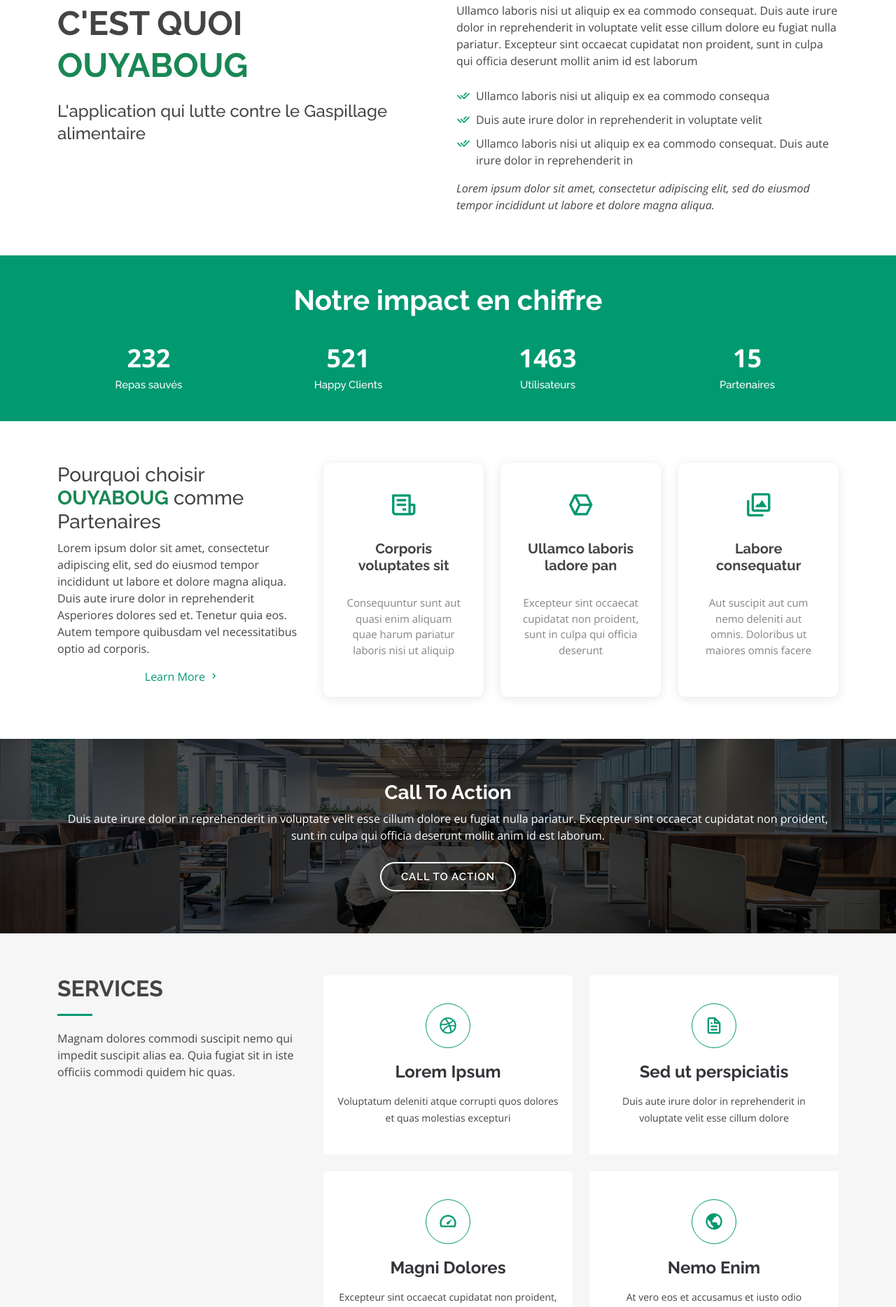
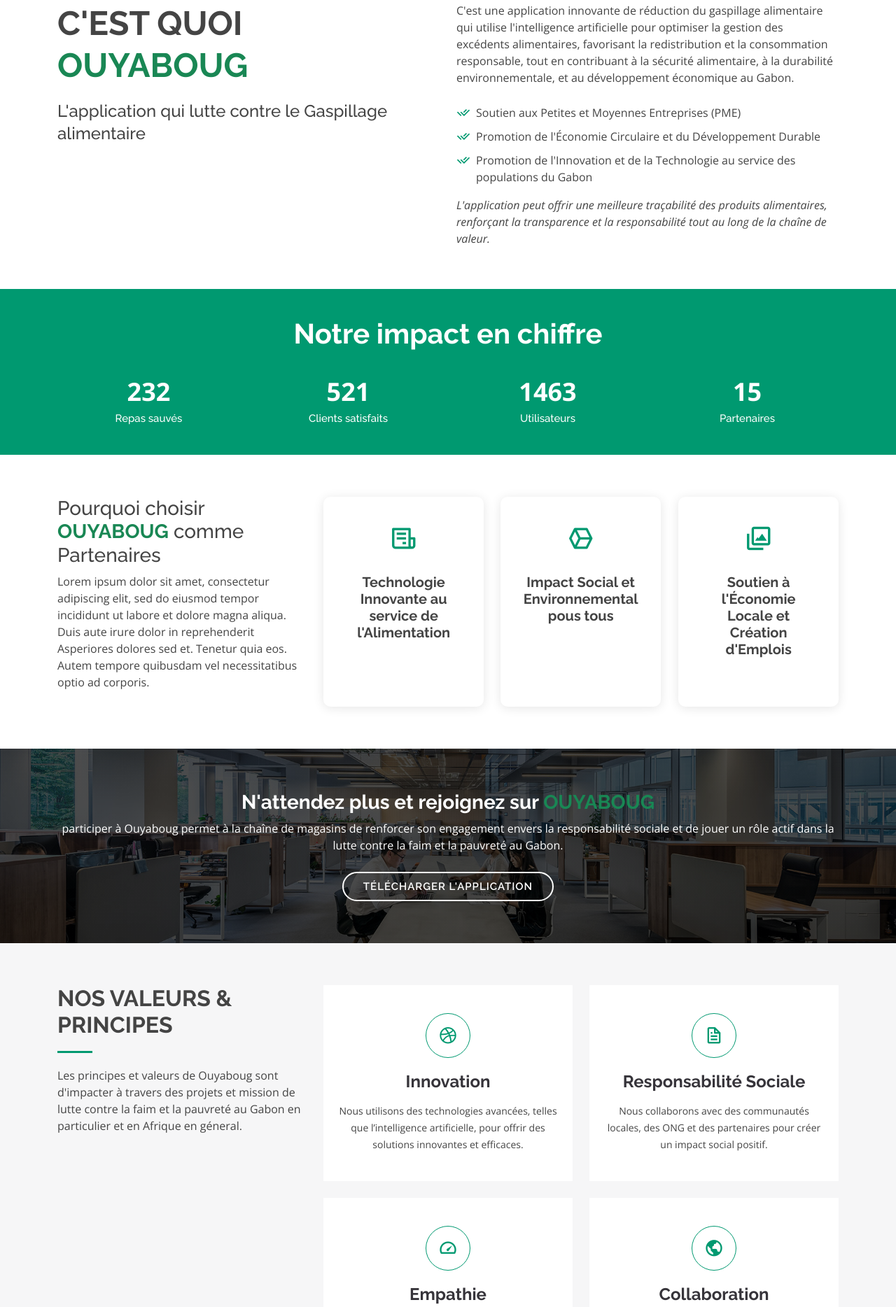
Before and after one commit to abraham241/OUYABOUG, a plain HTML site: page index.html in a window 1280 px wide. Shown: the part 773-2641 px from the top of the page at 70% size. Drawn offline with nearby package versions, Linux system fonts and the light colour scheme.

Commit message:
conception

```diff
--- a/index.html
+++ b/index.html
@@ -74,7 +74,7 @@
               </ul>
             </li> -->
             <li><a class="nav-link scrollto" href="#contact">Contact</a></li>
-            <li><a class="getstarted scrollto" href="#about">Get Started</a></li>
+            <li><a class="getstarted scrollto" href="#about">Télécharger l'application</a></li>
           </ul>
           <i class="bi bi-list mobile-nav-toggle"></i>
         </nav><!-- .navbar -->
@@ -141,18 +141,15 @@
           </div>
           <div class="col-lg-6 pt-4 pt-lg-0" data-aos="fade-left" data-aos-delay="200">
             <p>
-              Ullamco laboris nisi ut aliquip ex ea commodo consequat. Duis aute irure dolor in reprehenderit in voluptate
-              velit esse cillum dolore eu fugiat nulla pariatur. Excepteur sint occaecat cupidatat non proident, sunt in
-              culpa qui officia deserunt mollit anim id est laborum
+              C'est une application innovante de réduction du gaspillage alimentaire qui utilise l'intelligence artificielle pour optimiser la gestion des excédents alimentaires, favorisant la redistribution et la consommation responsable, tout en contribuant à la sécurité alimentaire, à la durabilité environnementale, et au développement économique au Gabon.
             </p>
             <ul>
-              <li><i class="ri-check-double-line"></i> Ullamco laboris nisi ut aliquip ex ea commodo consequa</li>
-              <li><i class="ri-check-double-line"></i> Duis aute irure dolor in reprehenderit in voluptate velit</li>
-              <li><i class="ri-check-double-line"></i> Ullamco laboris nisi ut aliquip ex ea commodo consequat. Duis aute irure dolor in reprehenderit in</li>
+              <li><i class="ri-check-double-line"></i> Soutien aux Petites et Moyennes Entreprises (PME)</li>
+              <li><i class="ri-check-double-line"></i> Promotion de l'Économie Circulaire et du Développement Durable</li>
+              <li><i class="ri-check-double-line"></i> Promotion de l'Innovation et de la Technologie au service des populations du Gabon</li>
             </ul>
             <p class="fst-italic">
-              Lorem ipsum dolor sit amet, consectetur adipiscing elit, sed do eiusmod tempor incididunt ut labore et dolore
-              magna aliqua.
+              L'application peut offrir une meilleure traçabilité des produits alimentaires, renforçant la transparence et la responsabilité tout au long de la chaîne de valeur.
             </p>
           </div>
         </div>
@@ -173,7 +170,7 @@
 
           <div class="col-lg-3 col-6 text-center">
             <span data-purecounter-start="0" data-purecounter-end="521" data-purecounter-duration="1" class="purecounter"></span>
-            <p>Happy Clients</p>
+            <p>Clients satisfaits</p>
           </div>
 
           <div class="col-lg-3 col-6 text-center">
@@ -203,9 +200,9 @@
                 Lorem ipsum dolor sit amet, consectetur adipiscing elit, sed do eiusmod tempor incididunt ut labore et dolore magna aliqua. Duis aute irure dolor in reprehenderit
                 Asperiores dolores sed et. Tenetur quia eos. Autem tempore quibusdam vel necessitatibus optio ad corporis.
               </p>
-              <div class="text-center">
+              <!-- <div class="text-center">
                 <a href="#" class="more-btn">Learn More <i class="bx bx-chevron-right"></i></a>
-              </div>
+              </div> -->
             </div>
           </div>
           <div class="col-lg-8 d-flex align-items-stretch">
@@ -214,22 +211,22 @@
                 <div class="col-xl-4 d-flex align-items-stretch" data-aos="zoom-in" data-aos-delay="100">
                   <div class="icon-box mt-4 mt-xl-0">
                     <i class="bx bx-receipt"></i>
-                    <h4>Corporis voluptates sit</h4>
-                    <p>Consequuntur sunt aut quasi enim aliquam quae harum pariatur laboris nisi ut aliquip</p>
+                    <h4>Technologie Innovante au service de l'Alimentation</h4>
+                    <!-- <p>Consequuntur sunt aut quasi enim aliquam quae harum pariatur laboris nisi ut aliquip</p> -->
                   </div>
                 </div>
                 <div class="col-xl-4 d-flex align-items-stretch" data-aos="zoom-in" data-aos-delay="200">
                   <div class="icon-box mt-4 mt-xl-0">
                     <i class="bx bx-cube-alt"></i>
-                    <h4>Ullamco laboris ladore pan</h4>
-                    <p>Excepteur sint occaecat cupidatat non proident, sunt in culpa qui officia deserunt</p>
+                    <h4>Impact Social et Environnemental pous tous</h4>
+                    <!-- <p>Excepteur sint occaecat cupidatat non proident, sunt in culpa qui officia deserunt</p> -->
                   </div>
                 </div>
                 <div class="col-xl-4 d-flex align-items-stretch" data-aos="zoom-in" data-aos-delay="300">
                   <div class="icon-box mt-4 mt-xl-0">
                     <i class="bx bx-images"></i>
-                    <h4>Labore consequatur</h4>
-                    <p>Aut suscipit aut cum nemo deleniti aut omnis. Doloribus ut maiores omnis facere</p>
+                    <h4> Soutien à l'Économie Locale et Création d'Emplois</h4>
+                    <!-- <p>Aut suscipit aut cum nemo deleniti aut omnis. Doloribus ut maiores omnis facere</p> -->
                   </div>
                 </div>
               </div>
@@ -245,9 +242,9 @@
       <div class="container">
 
         <div class="text-center" data-aos="zoom-in">
-          <h3>Call To Action</h3>
-          <p> Duis aute irure dolor in reprehenderit in voluptate velit esse cillum dolore eu fugiat nulla pariatur. Excepteur sint occaecat cupidatat non proident, sunt in culpa qui officia deserunt mollit anim id est laborum.</p>
-          <a class="cta-btn" href="#">Call To Action</a>
+          <h3>N'attendez plus et rejoignez sur <span class="text-success">OUYABOUG</span></h3>
+          <p> participer à Ouyaboug permet à la chaîne de magasins de renforcer son engagement envers la responsabilité sociale et de jouer un rôle actif dans la lutte contre la faim et la pauvreté au Gabon.</p>
+          <a class="cta-btn" href="#">Télécharger l'application</a>
         </div>
 
       </div>
@@ -260,8 +257,8 @@
         <div class="row">
           <div class="col-lg-4">
             <div class="section-title" data-aos="fade-right">
-              <h2>Services</h2>
-              <p>Magnam dolores commodi suscipit nemo qui impedit suscipit alias ea. Quia fugiat sit in iste officiis commodi quidem hic quas.</p>
+              <h2>Nos valeurs & principes</h2>
+              <p>Les principes et valeurs de Ouyaboug sont d'impacter à travers des projets et mission de lutte contre la faim et la pauvreté au Gabon en particulier et en Afrique en géneral.</p>
             </div>
           </div>
           <div class="col-lg-8">
@@ -269,23 +266,23 @@
               <div class="col-md-6 d-flex align-items-stretch">
                 <div class="icon-box" data-aos="zoom-in" data-aos-delay="100">
                   <div class="icon"><i class="bx bxl-dribbble"></i></div>
-                  <h4><a href="">Lorem Ipsum</a></h4>
-                  <p>Voluptatum deleniti atque corrupti quos dolores et quas molestias excepturi</p>
+                  <h4><a href="">Innovation</a></h4>
+                  <p>Nous utilisons des technologies avancées, telles que l’intelligence artificielle, pour offrir des solutions innovantes et efficaces.</p>
                 </div>
               </div>
 
               <div class="col-md-6 d-flex align-items-stretch mt-4 mt-lg-0">
                 <div class="icon-box" data-aos="zoom-in" data-aos-delay="200">
                   <div class="icon"><i class="bx bx-file"></i></div>
-                  <h4><a href="">Sed ut perspiciatis</a></h4>
-                  <p>Duis aute irure dolor in reprehenderit in voluptate velit esse cillum dolore</p>
+                  <h4><a href="">Responsabilité Sociale</a></h4>
+                  <p>Nous collaborons avec des communautés locales, des ONG et des partenaires pour créer un impact social positif.</p>
                 </div>
               </div>
 
               <div class="col-md-6 d-flex align-items-stretch mt-4">
                 <div class="icon-box" data-aos="zoom-in" data-aos-delay="300">
                   <div class="icon"><i class="bx bx-tachometer"></i></div>
-                  <h4><a href="">Magni Dolores</a></h4>
+                  <h4><a href="">Empathie</a></h4>
                   <p>Excepteur sint occaecat cupidatat non proident, sunt in culpa qui officia</p>
                 </div>
               </div>
@@ -293,7 +290,7 @@
               <div class="col-md-6 d-flex align-items-stretch mt-4">
                 <div class="icon-box" data-aos="zoom-in" data-aos-delay="400">
                   <div class="icon"><i class="bx bx-world"></i></div>
-                  <h4><a href="">Nemo Enim</a></h4>
+                  <h4><a href="">Collaboration</a></h4>
                   <p>At vero eos et accusamus et iusto odio dignissimos ducimus qui blanditiis</p>
                 </div>
               </div>
```
